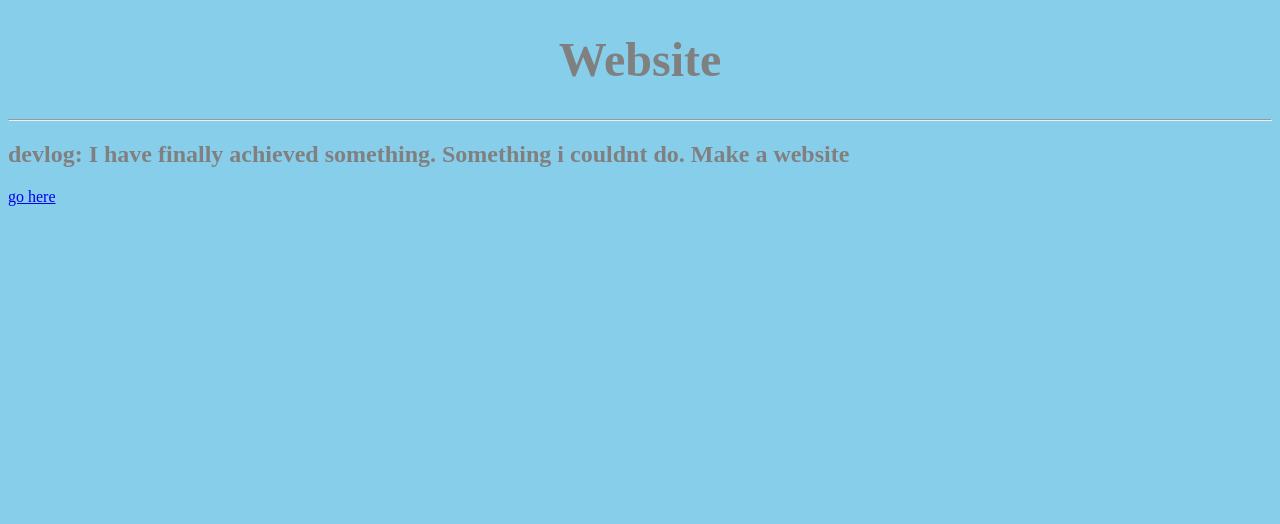
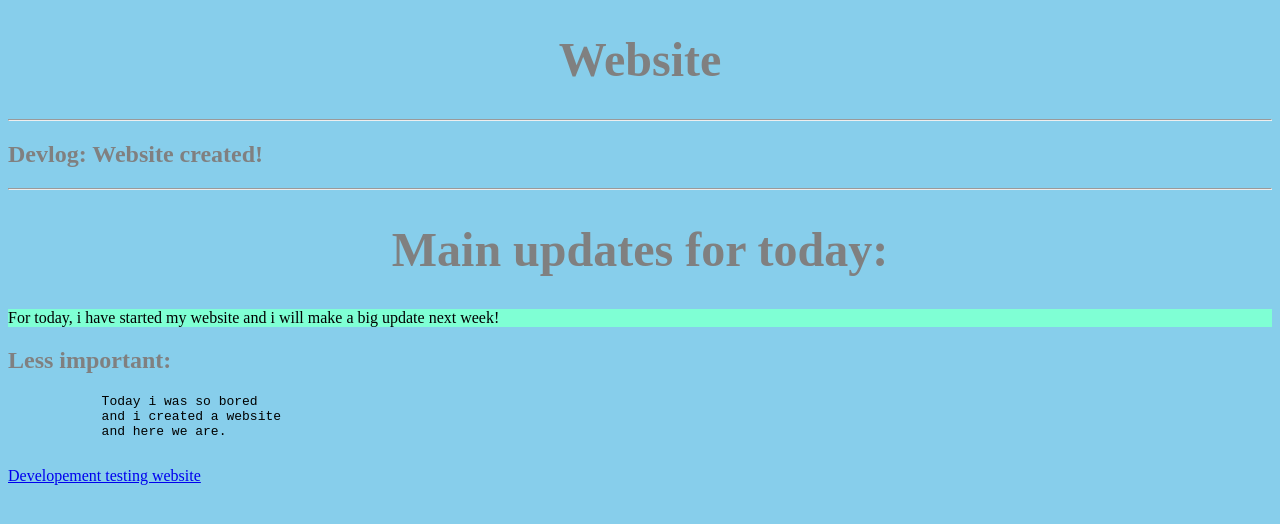
Before and after one commit to IDj-java/IDj-java.github.io, a plain HTML site: page index.html in a window 1280 px wide. Drawn offline with Linux system fonts and the light colour scheme.

Commit message:
Update 2

```diff
--- a/index.html
+++ b/index.html
@@ -1,13 +1,22 @@
 <!DOCTYPE html>
 <html>
     <head>
-        <title>Website 1</title>
+        <title>My Vlog</title>
         <link rel="stylesheet" href="https://idj-java.github.io/style.css">
     </head>
     <body>
         <h1>Website</h1>
         <hr>
-        <h2>devlog: I have finally achieved something. Something i couldnt do. Make a website</h2>
-        <a href="https://idj-java.github.io/index2.html">go here</a>
+        <h2>Devlog: Website created!</h2>
+        <hr>
+        <h1>Main updates for today:</h1>
+        <p>For today, i have started my website and i will make a big update next week!</p>
+        <h2>Less important:</h2>
+        <pre>
+            Today i was so bored
+            and i created a website
+            and here we are.
+        </pre>
+        <a href="https://idj-java.github.io/index2.html">Developement testing website</a>
     </body>
 </html>
```
Also changed, not shown: index2.html (+2 -2 lines).
